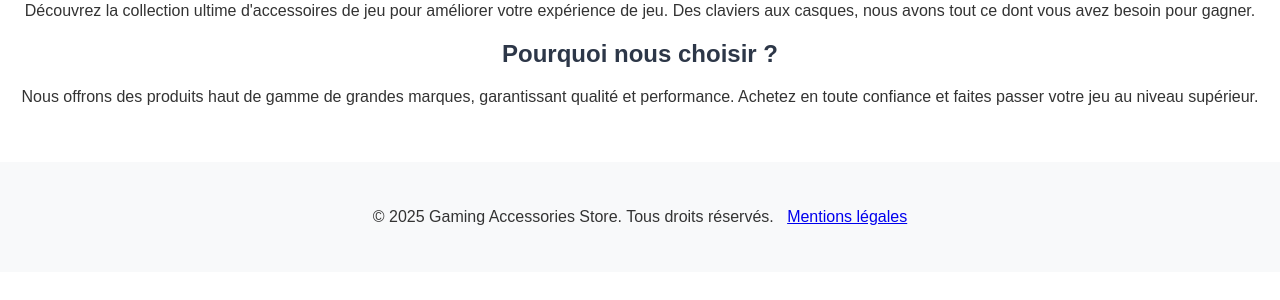
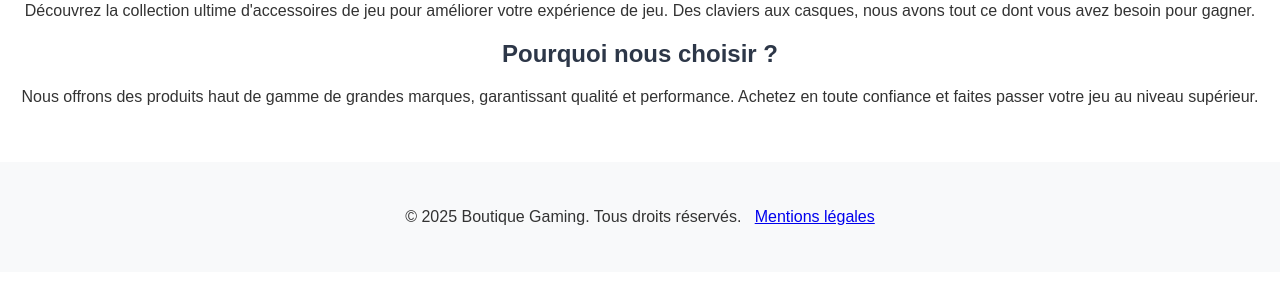
Before and after one commit to kai733/site-commerce, a PHP site: page / in a window 1280 px wide. Shown: the part 201-501 px from the top of the page. Run offline with PHP 8.4, Linux system fonts and the light colour scheme.

Commit message:
changements mineurs

```diff
--- a/404.php
+++ b/404.php
@@ -3,7 +3,7 @@
 <head>
     <meta charset="UTF-8">
     <meta name="viewport" content="width=device-width, initial-scale=1.0">
-    <title>Legal Mentions</title>
+    <title>404 - Boutique Gaming</title>
     <link rel="stylesheet" href="style.css">
 </head>
 <body>
--- a/catalogue.php
+++ b/catalogue.php
@@ -28,7 +28,7 @@
 <head>
     <meta charset="UTF-8">
     <meta name="viewport" content="width=device-width, initial-scale=1.0">
-    <title>Store - Gaming Accessories Store</title>
+    <title>Catalogue - Boutique Gaming</title>
     <link rel="stylesheet" href="style.css">
 </head>
 <body>
--- a/confirmation.php
+++ b/confirmation.php
@@ -51,7 +51,7 @@ if (!$product) {
 <head>
     <meta charset="UTF-8">
     <meta name="viewport" content="width=device-width, initial-scale=1.0">
-    <title>Confirmation d'ajout au panier</title>
+    <title>Confirmation d'ajout au panier - Boutique Gaming</title>
     <link rel="stylesheet" href="style.css">
 </head>
 <body>
--- a/contact.php
+++ b/contact.php
@@ -6,7 +6,7 @@
 <head>
     <meta charset="UTF-8">
     <meta name="viewport" content="width=device-width, initial-scale=1.0">
-    <title>Contact Us - Gaming Accessories Store</title>
+    <title>Contacts - Gaming Accessories Store</title>
     <link rel="stylesheet" href="style.css"><!DOCTYPE html>
 <html lang="fr">
 <head>
--- a/include/pied-de-page.php
+++ b/include/pied-de-page.php
@@ -1,5 +1,5 @@
 <footer>
     <div class="footer-banner">
-        <p>© 2025 Gaming Accessories Store. Tous droits réservés. &nbsp; <a id="mentions-legales" href="mentions-legales.php">Mentions légales</a></p>
+        <p>© 2025 Boutique Gaming. Tous droits réservés. &nbsp; <a id="mentions-legales" href="mentions-legales.php">Mentions légales</a></p>
     </div>
 </footer>
--- a/index.php
+++ b/index.php
@@ -6,7 +6,7 @@
 <head>
     <meta charset="UTF-8">
     <meta name="viewport" content="width=device-width, initial-scale=1.0">
-    <title>Magasin d'accessoires de jeu</title>
+    <title>Accueil - Boutique Gaming</title>
     <link rel="stylesheet" href="style.css">
 </head>
 <body>
--- a/mentions-legales.php
+++ b/mentions-legales.php
@@ -3,7 +3,7 @@
 <head>
     <meta charset="UTF-8">
     <meta name="viewport" content="width=device-width, initial-scale=1.0">
-    <title>Legal Mentions</title>
+    <title>Mentions Légales - Boutique Gaming</title>
     <link rel="stylesheet" href="style.css">
 </head>
 <body>
--- a/panier.php
+++ b/panier.php
@@ -47,7 +47,7 @@ $cart = isset($_COOKIE['cart']) ? json_decode($_COOKIE['cart'], true) : [];
 <head>
     <meta charset="UTF-8">
     <meta name="viewport" content="width=device-width, initial-scale=1.0">
-    <title>Votre Panier</title>
+    <title>Panier - Boutique Gaming</title>
     <link rel="stylesheet" href="style.css">
 </head>
 <body>
--- a/produit.php
+++ b/produit.php
@@ -43,7 +43,7 @@
 <head>
     <meta charset="UTF-8">
     <meta name="viewport" content="width=device-width, initial-scale=1.0">
-    <title>Détails du produit - Gaming Accessories Store</title>
+    <title>Détails du produit - Boutique Gaming</title>
     <link rel="stylesheet" href="style.css">
 </head>
 <body>
--- a/style.css
+++ b/style.css
@@ -255,15 +255,10 @@ main h2 {
     }
 }
 
-
 footer {
     text-align: center;
     padding: 1rem 0;
     background: #333;
-    color: white;
-}
-
-footer {
     background-color: #f8f9fa;
     text-align: center;
     padding: 30px 0;
```
